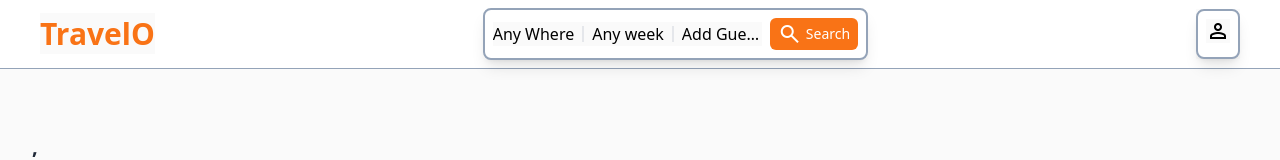
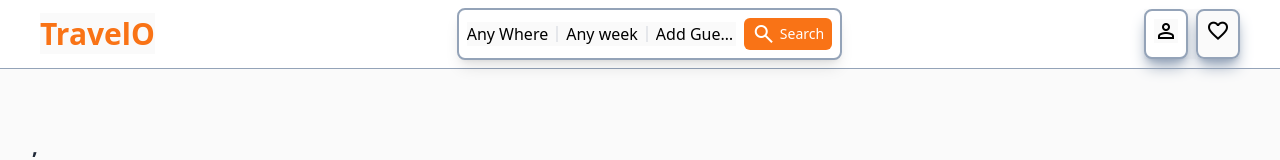
Before and after one commit to TheManishDaksh/travel_fe, a React (Vite) app: page /hotels/1/1/1/reserve in a window 1280 px wide. Shown: the top 160 px of the page. Built offline with nearby package versions, Linux system fonts and the light colour scheme; no server answers.

Commit message:
sabha samapt hui dhanyabad!

```diff
--- a/src/App.jsx
+++ b/src/App.jsx
@@ -13,7 +13,7 @@ function App() {
       <Route path='/' element={<HomePage/>} />
       <Route path='/hotels/:name/:address/:id/reserve' element={<SingleHotel/>}/>
       <Route path='/hotels/:address' element = { <SearchHotelPage/>} />
-      <Route path='/hotels/wishlist' element = {<WishlistPage/>} />
+      <Route path='/wishlist' element = {<WishlistPage/>} />
       <Route path='/hotels/:id/payment' element = { <PaymentPage/>} />
     </Routes>
   )
--- a/src/components/AuthLogin.jsx
+++ b/src/components/AuthLogin.jsx
@@ -83,7 +83,6 @@ export const AuthLogin = ()=>{
           </div>
         </div>
 
-        {/* Password Input */}
         <div className="space-y-2">
           <label className="block text-sm font-medium text-gray-700">
             Password
@@ -105,14 +104,12 @@ export const AuthLogin = ()=>{
           </div>
         </div>
 
-        {/* Forgot Password Link */}
         <div className="text-right">
           <a href="#" className="text-sm text-primary hover:text-primary/80 transition-colors">
             Forgot Password?
           </a>
         </div>
 
-        {/* Login Button */}
         <div>
           <button
             onClick={handleLoginForm}
@@ -124,7 +121,6 @@ export const AuthLogin = ()=>{
         </div>
       </form>
 
-      {/* Test Credentials Button */}
       <div className="relative">
         <div className="absolute inset-0 flex items-center">
           <div className="w-full border-t border-gray-200"></div>
--- a/src/components/AuthModal.jsx
+++ b/src/components/AuthModal.jsx
@@ -34,9 +34,8 @@ export const AuthModal=()=>{
         transition-all
         duration-300
       ">
-        {/* Header with Auth Toggle */}
+
         <div className="relative p-6 pb-2">
-          {/* Close Button */}
           <button
             onClick={handleCloseBtn}
             className="absolute top-4 right-4 p-2 text-gray-400 hover:text-gray-600 hover:bg-gray-100 rounded-full transition-colors"
@@ -44,7 +43,6 @@ export const AuthModal=()=>{
             <span className="material-symbols-outlined">close</span>
           </button>
 
-          {/* Auth Toggle Buttons */}
           <div className="flex items-center justify-center gap-8 mt-2">
             <button
               onClick={handleLoginBtn}
@@ -74,10 +72,8 @@ export const AuthModal=()=>{
           </div>
         </div>
 
-        {/* Divider */}
         <div className="w-full h-px bg-gray-200"></div>
 
-        {/* Auth Form Container */}
         <div className="p-6 pt-4">
           <div className="transition-all duration-300">
             {authToggle === "login" ? <AuthLogin /> : <AuthSignup />}
--- a/src/components/HotelCard.jsx
+++ b/src/components/HotelCard.jsx
@@ -19,7 +19,6 @@ function HotelCard({hotel}) {
     }
 
     function handleClickFavourite(){
-        if(accessToken){
             if(!hotelInWishlist){
                 wishlistDispatch({
                     type : "ADD_TO_WISHLIST",
@@ -31,11 +30,6 @@ function HotelCard({hotel}) {
                     payload : _id
                 })
             }
-        }else{
-            authDispatch({
-                type : "OPEN_AUTH_MODAL"
-            })
-        }
 
     }
 
@@ -61,7 +55,7 @@ function HotelCard({hotel}) {
 
             <button onClick={handleClickFavourite}
             className='absolute top-2 right-3 bg-transparent p-0 m-0 cursor-pointer'>
-            <span className='overflow-hidden bg-transparent rounded-full'><FavoriteIcon/></span>
+            <span class={`material-symbols-outlined bg-inherit ${hotelInWishlist ? "text-red-500" : ""}`}>favorite</span>
             </button>
         </div>
 
--- a/src/components/HotelDetails.jsx
+++ b/src/components/HotelDetails.jsx
@@ -54,7 +54,7 @@ export const HotelDetails = ({ singleHotel }) => {
 
     <div className="py-4 border-b border-slate-300">
       <p className="text-lg font-semibold mb-4">What this place offers</p>
-      <div className="grid grid-cols-2 md:grid-cols-3 gap-3">
+      <div className="grid grid-cols-2 md:grid-cols-2 lg:grid-cols-3 gap-3">
         {[
           "Kitchen",
           "Free parking on premises",
--- a/src/components/Loader.jsx
+++ b/src/components/Loader.jsx
@@ -3,7 +3,7 @@ import { CircularProgress } from '@mui/material';
 
 function Loader() {
   return (
-    <div>
+    <div className='flex justify-center items-center text-lg font-bold'>
         <div><CircularProgress/></div>
         <p>Please wait while it's Loading...</p>
     </div>
--- a/src/components/Navbar.jsx
+++ b/src/components/Navbar.jsx
@@ -1,49 +1,52 @@
-import React from 'react'
-import {Link} from "react-router-dom"
-import { useDateContext } from '../context/DateContext'
-import { useAuthContext } from '../context/AuthContext';
+import React from "react";
+import { Link } from "react-router-dom";
+import { useDateContext } from "../context/DateContext";
+import { useAuthContext } from "../context/AuthContext";
 
 function Navbar() {
+  const { destination, checkIn, checkOut, guests, dateDispatch } =
+    useDateContext();
+  const { authDispatch, username } = useAuthContext();
 
-    const {destination, checkIn, checkOut, guests,dateDispatch} = useDateContext();
-    const {authDispatch, username} = useAuthContext();
-
-    function handleSearchClick(){
+  function handleSearchClick() {
     dateDispatch({
-            type : "OPEN_SEARCH_MODAL"
-        })
+      type: "OPEN_SEARCH_MODAL",
+    });
   }
 
-    function handleAuthBtn(){
+  function handleAuthBtn() {
+    authDispatch({
+      type: "OPEN_AUTH_MODAL",
+    });
+  }
 
-        authDispatch({
-            type : "OPEN_AUTH_MODAL"
-        })
-    }
-  return(
-    <header className='flex flex-wrap items-center justify-between py-2 px-4 md:px-6 lg:px-10 border-b border-slate-400 bg-white shadow-sm'>
-    <div className='flex items-center w-full md:w-auto justify-between'>
-      <h1 className='text-2xl md:text-3xl text-primary font-bold'>
-        <Link to="/" className='hover:text-primary/80 transition-colors'>
+  return (
+    <header className="flex flex-wrap items-center justify-between py-2 px-4 md:px-6 lg:px-10 border-b border-slate-400 bg-white shadow-sm">
+      <div className="flex items-center w-full md:w-auto justify-between">
+        <h1 className="text-2xl md:text-3xl text-primary font-bold">
+          <Link to="/" className="hover:text-primary/80 transition-colors">
             TravelO
           </Link>
         </h1>
 
-      <div className='md:hidden'>
+        <div className="md:hidden">
           <button
             onClick={handleAuthBtn}
-          className='text-slate-600 hover:text-slate-800 focus:outline-none'
+            className="text-slate-600 hover:text-slate-800 focus:outline-none"
           >
             <span className="material-symbols-outlined">person</span>
           </button>
+          <Link to={"/wishlist"}>
+          <button className="text-slate-600 p-2 ">
+            <span class="material-symbols-outlined bg-inherit ">favorite</span>
+          </button>
+        </Link>
         </div>
       </div>
 
       <div
         onClick={handleSearchClick}
-      className='
-        w-full md:w-auto
-        mt-2 md:mt-0
+        className=" w-full md:w-auto mt-2 md:mt-0
         flex items-center justify-between
         border-2 border-slate-400
         bg-white shadow-lg
@@ -54,63 +57,58 @@ function Navbar() {
         hover:border-primary/70
         transition-all
         text-sm md:text-base
-      '
+      "
       >
-      <div className='flex items-center space-x-2 overflow-hidden'>
-        <span className='truncate max-w-[100px]'>
+        <div className="flex items-center space-x-2 overflow-hidden">
+          <span className="truncate max-w-[100px]">
             {destination || "Any Where"}
           </span>
-        <span className='border-r-2 h-4 mx-2'></span>
-        <span className='truncate max-w-[120px]'>
+          <span className="border-r-2 h-4 mx-2"></span>
+          <span className="truncate max-w-[120px]">
             {checkIn && checkOut
-            ? `${checkIn.toLocaleDateString("en-US", { day: "numeric", month: "short" })}-${checkOut.toLocaleDateString("en-US", { day: "numeric", month: "short" })}`
+              ? `${checkIn.toLocaleDateString("en-US", {
+                  day: "numeric",
+                  month: "short",
+                })}-${checkOut.toLocaleDateString("en-US", {
+                  day: "numeric",
+                  month: "short",
+                })}`
               : "Any week"}
           </span>
-        <span className='border-r-2 h-4 mx-2'></span>
-        <span className='truncate max-w-[80px]'>
+          <span className="border-r-2 h-4 mx-2"></span>
+          <span className="truncate max-w-[80px]">
             {guests > 0 ? `${guests} guests` : "Add Guests"}
           </span>
         </div>
 
-      <span
-        className='
-          ml-2
-          bg-primary
-          text-white
-          rounded-md
-          px-2 py-1
-          flex items-center
-          text-sm
-        '
-      >
-        <span className="material-symbols-outlined mr-1 bg-inherit">search</span>
+        <span className="ml-2 bg-primary text-white rounded-md px-2 py-1 flex items-center text-sm">
+          <span className="material-symbols-outlined mr-1 bg-inherit">
+            search
+          </span>
           Search
         </span>
       </div>
 
-    <div className='hidden md:flex items-center space-x-4'>
+      <div className="hidden md:flex items-center space-x-2">
         {username && (
-        <div className='text-slate-700 text-sm'>
+          <div className="text-slate-700 text-sm">
             Hello, {localStorage.getItem("username")}
           </div>
         )}
         <button
           onClick={handleAuthBtn}
-        className='
-          bg-white
-          shadow-lg
-          border-2 border-slate-400
-          rounded-lg
-          p-2
-          hover:bg-slate-50
-          transition-colors
-        '
+          className="bg-white shadow-slate-400 shadow-lg border-2 border-slate-400 rounded-lg p-2 hover:shadow-2xl transition-colors"
         >
           <span className="material-symbols-outlined">person</span>
         </button>
+        <Link to={"/wishlist"}>
+          <button className="border-2 border-slate-400 rounded-lg shadow-lg p-2 shadow-slate-400 hover:shadow-2xl">
+            <span class="material-symbols-outlined bg-inherit ">favorite</span>
+          </button>
+        </Link>
       </div>
     </header>
   );
-};
+}
 
 export default Navbar;
--- a/src/pages/WishlistPage.jsx
+++ b/src/pages/WishlistPage.jsx
@@ -14,12 +14,13 @@ function WishlistPage() {
   return (
     <div>
         <ShortNav/>
-        <section>
+        <section className="grid py-8 px-10 md:grid-cols-3 lg:grid-cols-4 space-y-8">
             {wishlist.length > 0 ? wishlist.map((hotel)=>(
                 <HotelCard hotel={hotel} />
-            )) : <div>
-                    <div> "Your wishlist is Empty"</div>
-                    <button onClick={handleHomeClick}
+            )) : <div className="flex items-center md:w-[150vh] lg:w-[210vh] flex-col">
+                    <div className="p-4 text-lg font-bold"> "Your wishlist is Empty"</div>
+                    <button className="p-2 bg-orange-500 text-white font-bold rounded-lg"
+                    onClick={handleHomeClick}
                     > Add To Wishlist</button>
                 </div>}
         </section>
```
Also changed, not shown: src/components/Search.jsx (+4 -17 lines). Lines whose indentation alone changed are shown as unchanged.
